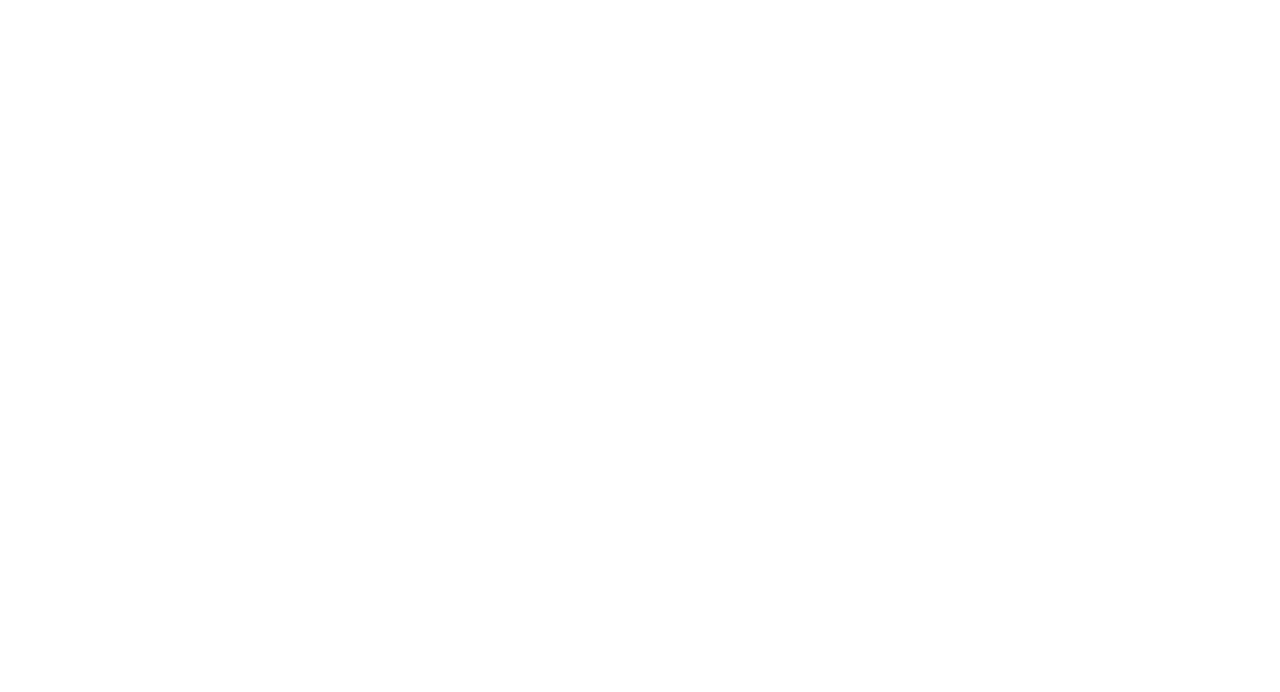
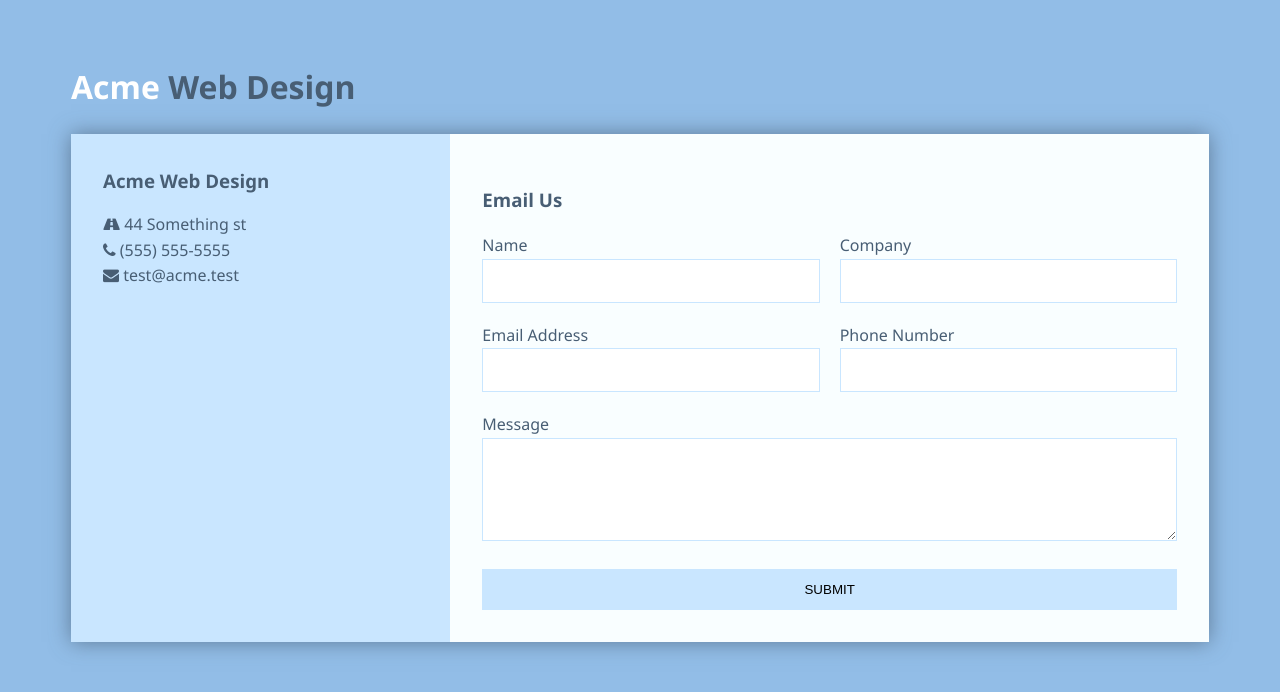
Before and after one commit to NickDuffield/my-fire, a plain HTML site: page public/index.html in a window 1280 px wide. Drawn offline with nearby package versions, Linux system fonts and the light colour scheme.

Commit message:
added front end code for form

```diff
--- a/public/index.html
+++ b/public/index.html
@@ -5,13 +5,54 @@
   <meta name="viewport" content="width=device-width, initial-scale=1.0">
   <meta http-equiv="X-UA-Compatible" content="ie=edge">
   <title>Document</title>
+  <link href="https://maxcdn.bootstrapcdn.com/font-awesome/4.7.0/css/font-awesome.min.css" rel="stylesheet" integrity="sha384-wvfXpqpZZVQGK6TAh5PVlGOfQNHSoD2xbE+QkPxCAFlNEevoEH3Sl0sibVcOQVnN" crossorigin="anonymous">
+  <link rel="stylesheet" href="https://cdnjs.cloudflare.com/ajax/libs/animate.css/3.5.2/animate.css" />
+  <link rel="stylesheet" href="style.css">
   <script src="https://www.gstatic.com/firebasejs/4.9.1/firebase.js"></script>
 </head>
 <body>
 
-  <form class="" action="index.html" method="post">
-
-  </form>
+  <div class="container">
+    <h1 class="brand"><span>Acme</span> Web Design</h1>
+    <div class="wrapper animated bounceInLeft">
+      <div class="company-info">
+        <h3>Acme Web Design</h3>
+        <ul>
+          <li><i class="fa fa-road"></i> 44 Something st</li>
+          <li><i class="fa fa-phone"></i> (555) 555-5555</li>
+          <li><i class="fa fa-envelope"></i> test@acme.test</li>
+        </ul>
+      </div>
+      <div class="contact">
+        <h3>Email Us</h3>
+        <form>
+          <p>
+            <label>Name</label>
+            <input type="text" name="name">
+          </p>
+          <p>
+            <label>Company</label>
+            <input type="text" name="company">
+          </p>
+          <p>
+            <label>Email Address</label>
+            <input type="email" name="email">
+          </p>
+          <p>
+            <label>Phone Number</label>
+            <input type="text" name="phone">
+          </p>
+          <p class="full">
+            <label>Message</label>
+            <textarea name="message" rows="5"></textarea>
+          </p>
+          <p class="full">
+            <button>Submit</button>
+          </p>
+        </form>
+      </div>
+    </div>
+  </div>
 
   <script src="app.js"></script>
 
--- /dev/null
+++ b/public/style.css
@@ -0,0 +1,106 @@
+*{
+  box-sizing: border-box;
+}
+
+body{
+  background:#92bde7;
+  color:#485e74;
+  line-height:1.6;
+  font-family: 'Segoe UI', Tahoma, Geneva, Verdana, sans-serif;
+  padding:1em;
+}
+
+.container{
+  max-width:1170px;
+  margin-left:auto;
+  margin-right:auto;
+  padding:1em;
+}
+
+ul{
+  list-style: none;
+  padding:0;
+}
+
+.brand{
+  text-align: center;
+}
+
+.brand span{
+  color:#fff;
+}
+
+.wrapper{
+  box-shadow: 0 0 20px 0 rgba(72,94,116,0.7);
+}
+
+.wrapper > *{
+  padding: 1em;
+}
+
+.company-info{
+  background:#c9e6ff;
+}
+
+.company-info h3, .company-info ul{
+  text-align: center;
+  margin:0 0 1rem 0;
+}
+
+.contact{
+  background:#f9feff;
+}
+
+/* FORM STYLES */
+.contact form{
+  display: grid;
+  grid-template-columns: 1fr 1fr;
+  grid-gap:20px;
+}
+
+.contact form label{
+  display:block;
+}
+
+.contact form p{
+  margin:0;
+}
+
+.contact form .full{
+  grid-column: 1 / 3;
+}
+
+.contact form button, .contact form input, .contact form textarea{
+  width:100%;
+  padding:1em;
+  border:1px solid #c9e6ff;
+}
+
+.contact form button{
+  background:#c9e6ff;
+  border:0;
+  text-transform: uppercase;
+}
+
+.contact form button:hover,.contact form button:focus{
+  background:#92bde7;
+  color:#fff;
+  outline:0;
+  transition: background-color 2s ease-out;
+}
+
+/* LARGE SCREENS */
+@media(min-width:700px){
+  .wrapper{
+    display: grid;
+    grid-template-columns: 1fr 2fr;
+  }
+
+  .wrapper > *{
+    padding:2em;
+  }
+
+  .company-info h3, .company-info ul, .brand{
+    text-align: left;
+  }
+}
```
Also changed, not shown: 1 other file.
